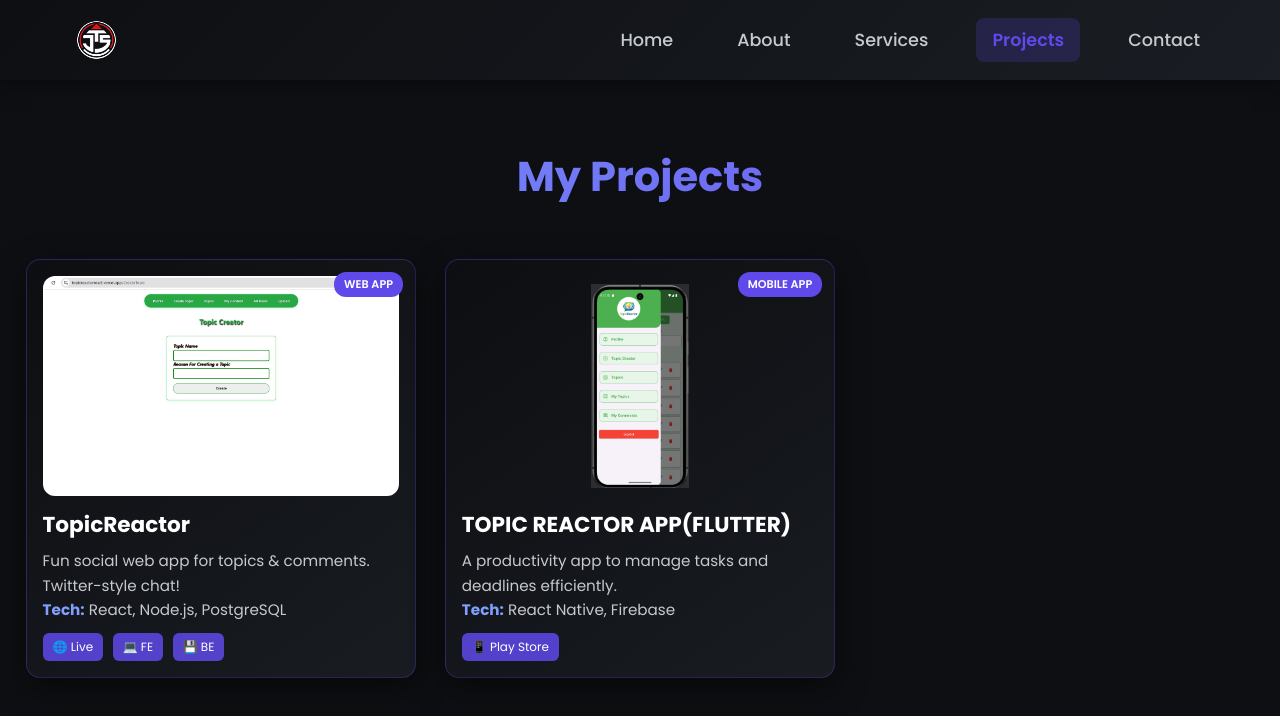
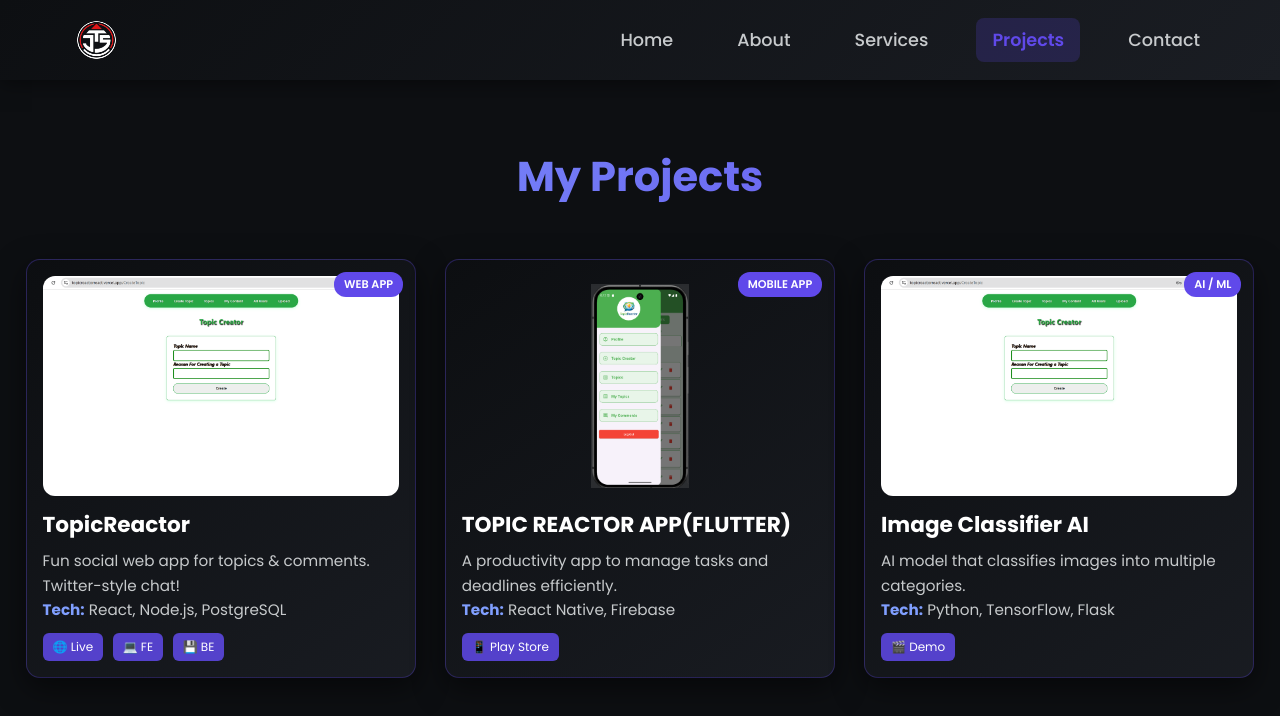
Before and after one commit to JoshiSankar-4021/joshi_portifolio, a React (Create React App) app: page /projects in a window 1280 px wide. Shown: the top 716 px of the page. Built offline with nearby package versions, Linux system fonts and the light colour scheme.

Commit message:
Update Projects.jsx

```diff
--- a/src/Projects/Projects.jsx
+++ b/src/Projects/Projects.jsx
@@ -40,14 +40,14 @@ const projects = [
     category: "Mobile App",
     playStore: "https://play.google.com/store/apps/details?id=com.taskmaster",
   },
-  // {
-  //   title: "Image Classifier AI",
-  //   images: [topiccreator],
-  //   description: "AI model that classifies images into multiple categories.",
-  //   technologies: "Python, TensorFlow, Flask",
-  //   category: "AI / ML",
-  //   videoDemo: "https://drive.google.com/file/d/ai-demo-video",
-  // },
+  {
+    title: "Image Classifier AI",
+    images: [topiccreator],
+    description: "AI model that classifies images into multiple categories.",
+    technologies: "Python, TensorFlow, Flask",
+    category: "AI / ML",
+    videoDemo: "https://drive.google.com/file/d/ai-demo-video",
+  },
 ];
 
 /* ================================
```
